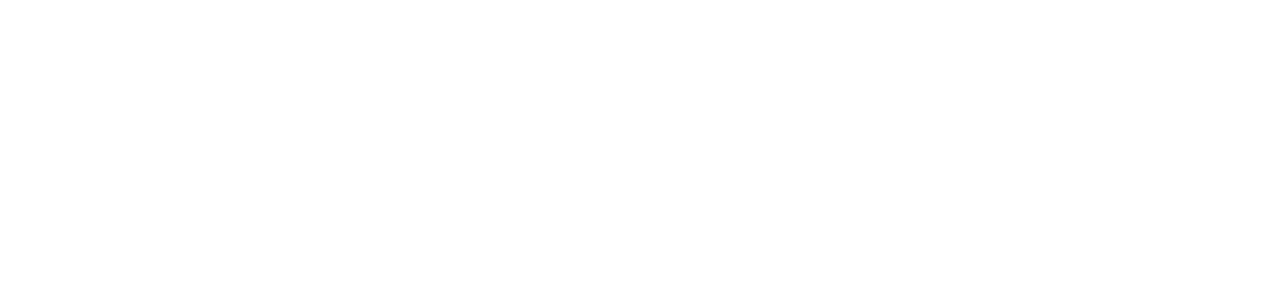
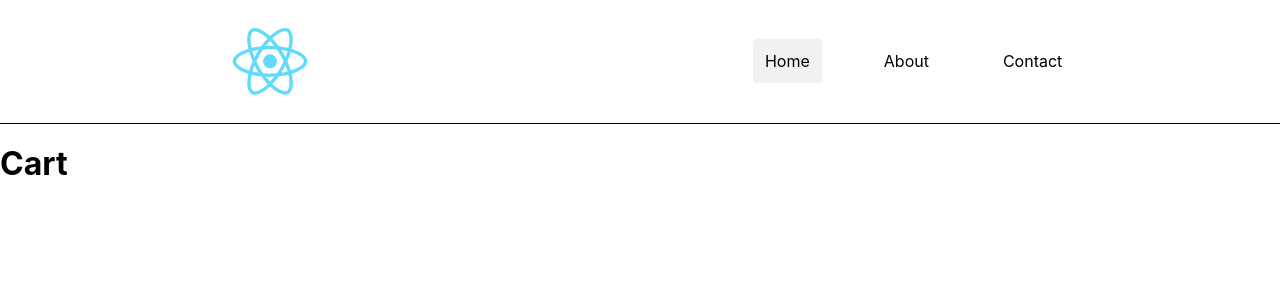
Before and after one commit to forhadulislam/steep-ui, a React (Create React App) app: page /cart in a window 1280 px wide. Shown: the top 300 px of the page. Built offline with nearby package versions, Linux system fonts and the light colour scheme.

Commit message:
add pages and initial routes

```diff
--- a/package.json
+++ b/package.json
@@ -3,14 +3,15 @@
   "version": "0.1.0",
   "private": true,
   "dependencies": {
+    "@babel/plugin-proposal-private-property-in-object": "^7.21.11",
     "@testing-library/jest-dom": "^5.17.0",
     "@testing-library/react": "^13.4.0",
     "@testing-library/user-event": "^13.5.0",
     "react": "^18.2.0",
     "react-dom": "^18.2.0",
+    "react-router-dom": "^6.18.0",
     "react-scripts": "5.0.1",
-    "web-vitals": "^2.1.4",
-    "@babel/plugin-proposal-private-property-in-object": "^7.21.11"
+    "web-vitals": "^2.1.4"
   },
   "scripts": {
     "start": "react-scripts start",
--- a/src/App.js
+++ b/src/App.js
@@ -1,8 +1,27 @@
 import './App.css';
+import Navbar from "./components/navbar/navbar";
+
+import { BrowserRouter as Router, Routes, Route } from "react-router-dom";
+import React from "react";
+import Cart from "./pages/cart";
+import Shop from "./pages/shop";
+import ShopCategory from "./pages/shop-category";
+import Product from "./pages/product";
 
 function App() {
   return (
-    <div className="App">
+    <div>
+        <Router>
+            <Navbar />
+            <Routes>
+                <Route path="/cart" element={<Cart />} />
+                <Route path="/shop" element={<Shop />} />
+                <Route path="/product" element={<Product />} />
+                <Route path="/shop-category" element={<ShopCategory />} />
+            </Routes>
+        </Router>
+
+
 
     </div>
   );
--- /dev/null
+++ b/src/components/navbar/navbar.css
@@ -0,0 +1,27 @@
+.navbar{
+    display: flex;
+    justify-content: space-around;
+    padding: 16px;
+    box-shadow: 0 1px;
+}
+.navbar_logo{
+    display: flex;
+    align-items: center;
+    gap: 10px;
+}
+.navbar_menu{
+    display: flex;
+    align-items: center;
+    gap: 50px;
+    list-style: none;
+}
+.navbar_menu li{
+    display: flex;
+    align-items: center;
+    cursor: pointer;
+    padding: 12px;
+    border-radius: 4px;
+}
+.navbar_menu li.selected{
+    background: #f1f1f1;
+}
--- /dev/null
+++ b/src/components/navbar/navbar.jsx
@@ -0,0 +1,23 @@
+import React, {useState} from "react";
+
+import "./navbar.css";
+import logo from "../../logo.svg";
+
+const Navbar = () => {
+    const [menu, setMenu] = useState("shop");
+
+    return (
+        <div className='navbar'>
+            <div className='navbar_logo'>
+                <img src={logo} alt='logo' width='128' />
+            </div>
+            <ul className='navbar_menu'>
+                <li onClick={()=>{setMenu("shop")}} className='selected'>Home</li>
+                <li onClick={()=>{setMenu("about")}}>About</li>
+                <li onClick={()=>{setMenu("contact")}}>Contact</li>
+            </ul>
+        </div>
+    );
+}
+
+export default Navbar;
--- /dev/null
+++ b/src/pages/cart.jsx
@@ -0,0 +1,12 @@
+import React from "react";
+
+
+const Cart = () => {
+    return (
+        <div className='cart'>
+            <h1>Cart</h1>
+        </div>
+    );
+}
+
+export default Cart;
--- /dev/null
+++ b/src/pages/product.jsx
@@ -0,0 +1,12 @@
+import React from "react";
+
+
+const Product = () => {
+    return (
+        <div className='product'>
+            <h1>Product</h1>
+        </div>
+    );
+}
+
+export default Product;
--- /dev/null
+++ b/src/pages/shop-category.jsx
@@ -0,0 +1,12 @@
+import React, {useState} from "react";
+
+
+const ShopCategory = () => {
+    return (
+        <div className='shop-category'>
+            <h1>ShopCategory</h1>
+        </div>
+    );
+}
+
+export default ShopCategory;
--- /dev/null
+++ b/src/pages/shop.jsx
@@ -0,0 +1,11 @@
+import React from "react";
+
+const Shop = () => {
+    return (
+        <div className='shop'>
+            <h1>Shop</h1>
+        </div>
+    );
+}
+
+export default Shop;
```
Also changed, not shown: src/pages/login-signup.jsx (added, +12 -0 lines), 1 other file (tests, documents, lock files or other folders).
